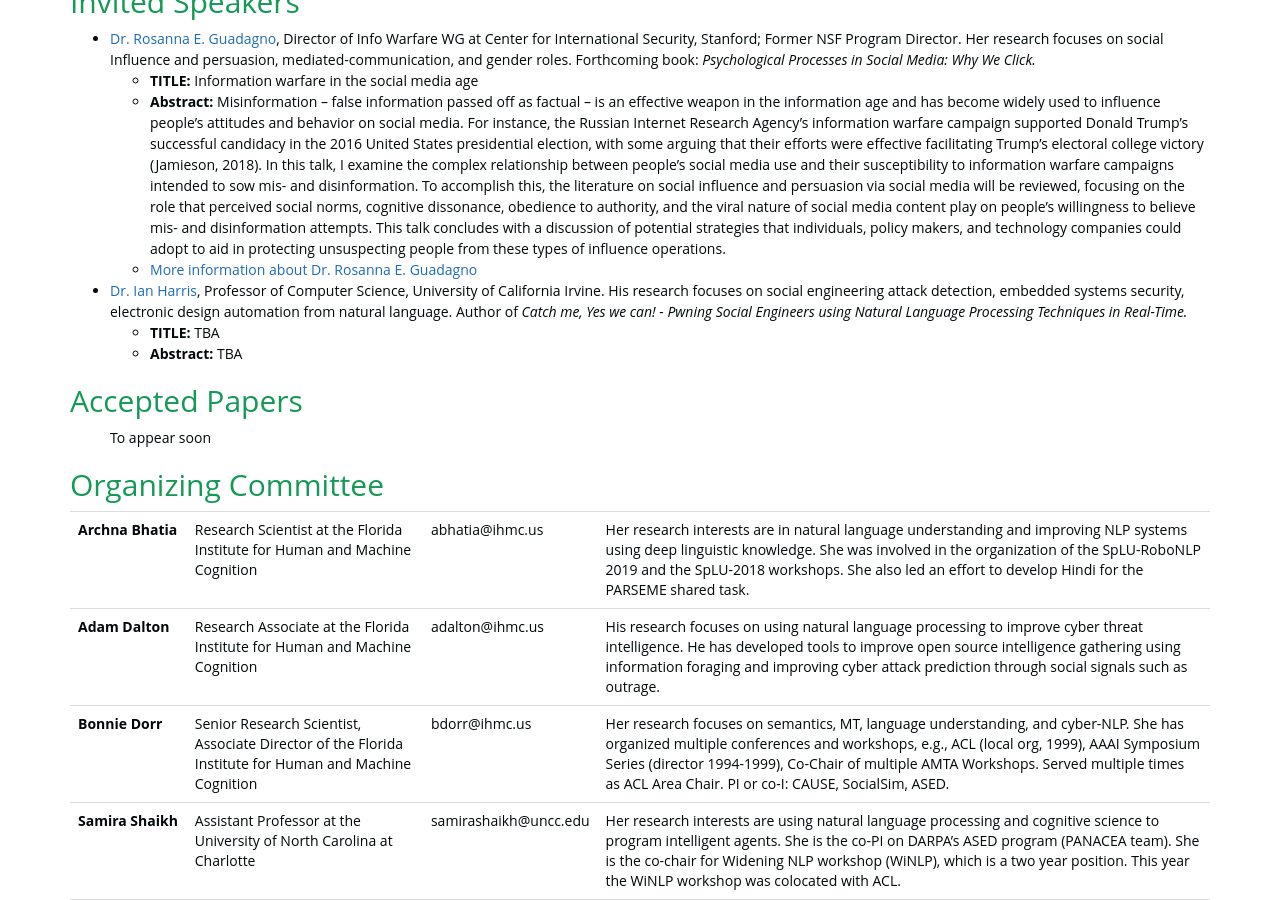
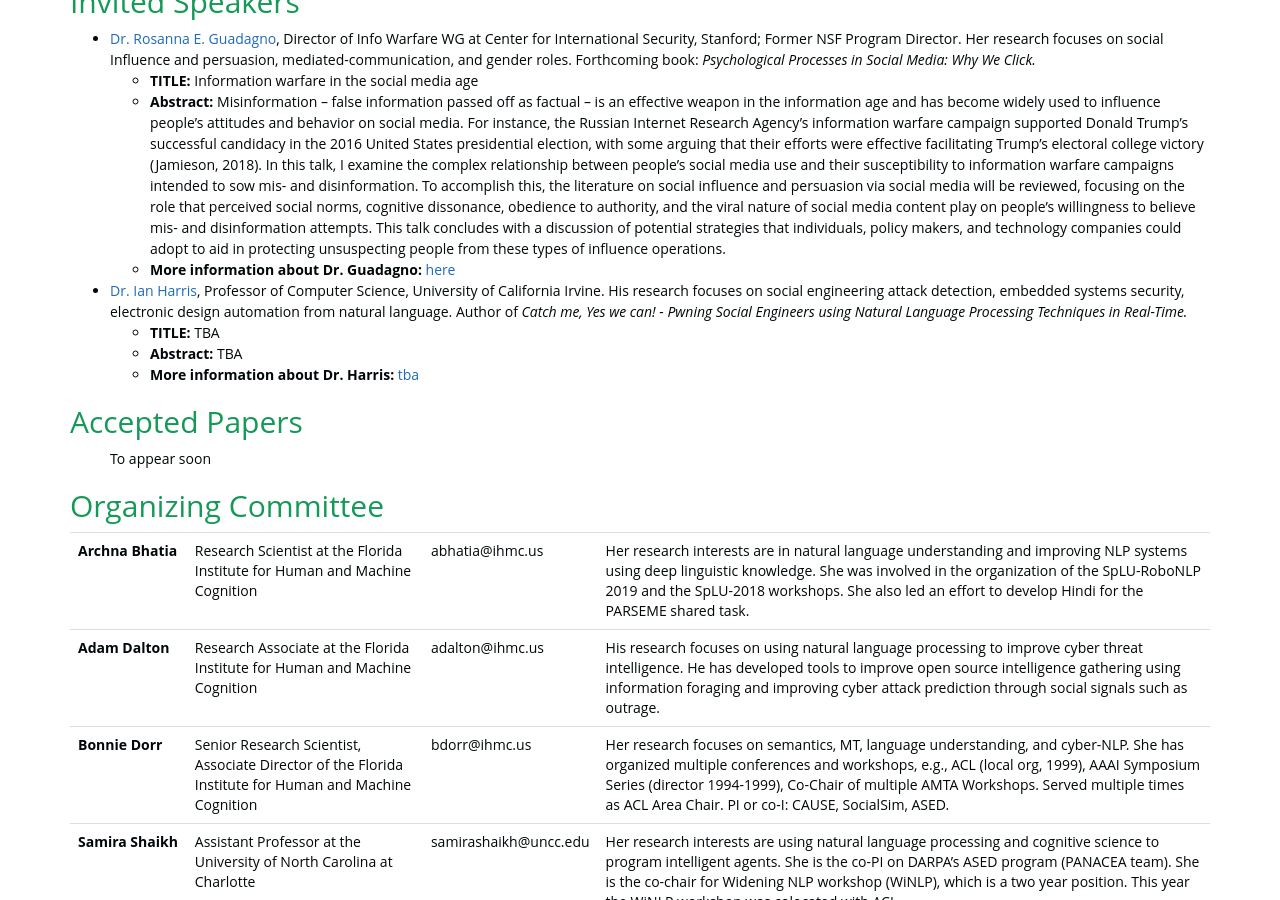
Before and after one commit to social-threats/social-threats.github.io, a Jekyll site: the page built from index.html, in a window 1280 px wide and 900 px high, scrolled down 1554 px. Built offline with Jekyll 4.4.1, drawn with Linux system fonts in a browser that asks for light colours; nearby versions of some CDN libraries.

Commit message:
aesthetic changes

```diff
--- a/_includes/_STOC_2020/invited_speakers.html
+++ b/_includes/_STOC_2020/invited_speakers.html
@@ -9,7 +9,7 @@
                 <ul>
                         <li><b>TITLE: </b>Information warfare in the social media age</li>
                         <li><b>Abstract: </b>Misinformation – false information passed off as factual – is an effective weapon in the information age and has become widely used to influence people’s attitudes and behavior on social media. For instance, the Russian Internet Research Agency’s information warfare campaign supported Donald Trump’s successful candidacy in the 2016 United States presidential election, with some arguing that their efforts were effective facilitating Trump’s electoral college victory (Jamieson, 2018). In this talk, I examine the complex relationship between people’s social media use and their susceptibility to information warfare campaigns intended to sow mis- and disinformation. To accomplish this, the literature on social influence and persuasion via social media will be reviewed, focusing on the role that perceived social norms, cognitive dissonance, obedience to authority, and the viral nature of social media content play on people’s willingness to believe mis- and disinformation attempts.  This talk concludes with a discussion of potential strategies that individuals, policy makers, and technology companies could adopt to aid in protecting unsuspecting people from these types of influence operations.</li>
-                        <li><a href="#rosanna">More information about Dr. Rosanna E. Guadagno</a></li>
+                        <li><b>More information about Dr. Guadagno: </b><a href="#rosanna">here</a></li>
                 </ul>
         </li>
 
@@ -20,6 +20,7 @@
                 <ul>
                         <li><b>TITLE: </b>TBA</li>
                         <li><b>Abstract: </b>TBA</li>
+                        <li><b>More information about Dr. Harris: </b><a href="#ian">tba</a></li>
                 </ul>
         </li>
 </ul>
```
